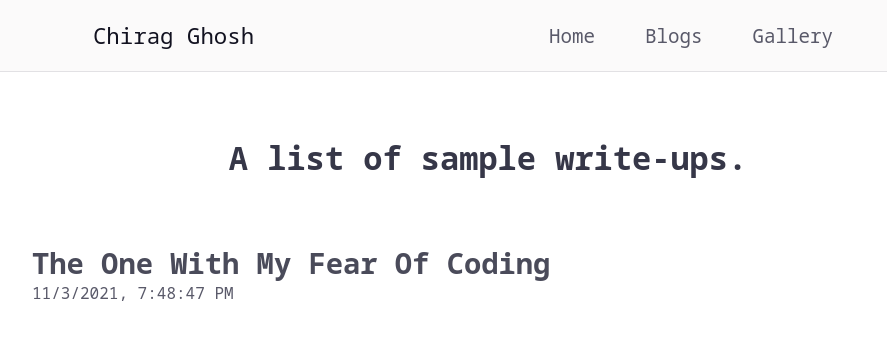
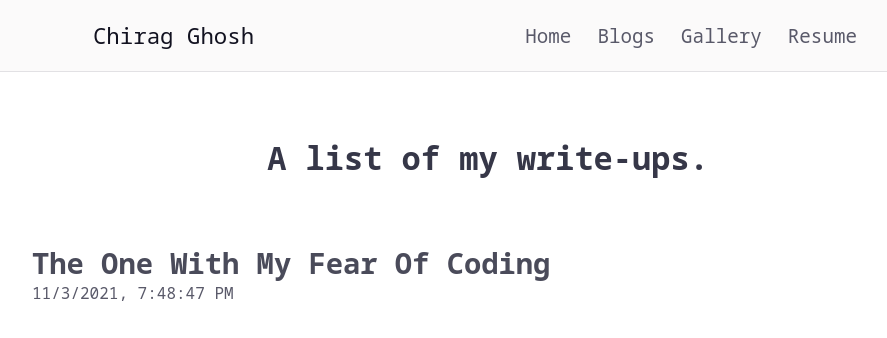
Before and after one commit to chirag-ghosh/grey-mater, a Next.js app: page /blogs in a window 1280 px wide. Shown: the top 338 px of the page, without its empty margins (152-1039 px from the left). Built offline with nearby package versions, Linux system fonts and the light colour scheme.

Commit message:
Added resume; Changed blog title;

```diff
--- a/components/header.tsx
+++ b/components/header.tsx
@@ -19,6 +19,9 @@ const Header: NextComponentType = () => {
                 <Link href="/gallery">
                     <div className="option">Gallery</div>
                 </Link>
+                <Link href="/Resume.pdf">
+                    <div className="option">Resume</div>
+                </Link>
             </div>
         </div>
     )
--- a/pages/blogs/index.tsx
+++ b/pages/blogs/index.tsx
@@ -14,7 +14,7 @@ export async function getStaticProps() {
 const Blogs: NextPage = ({ allPostsData }: any) => {
   return (
     <section className='blog-list'>
-      <h2>A list of sample write-ups.</h2>
+      <h2>A list of my write-ups.</h2>
       <ul>
         {allPostsData.map(({ id, date, title }: any) => (
           <li key={id}>
```
Also changed, not shown: 1 other file (tests, documents, lock files or other folders).
